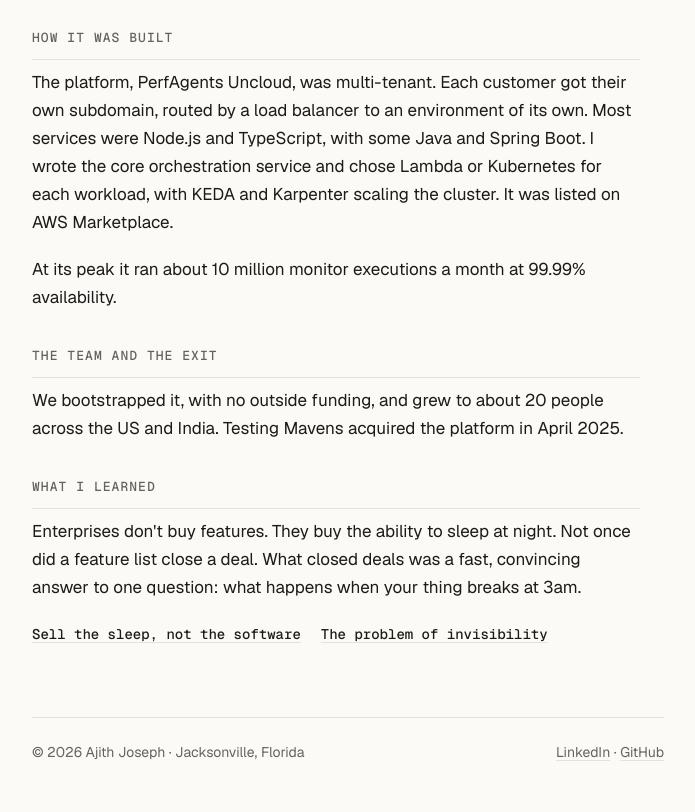
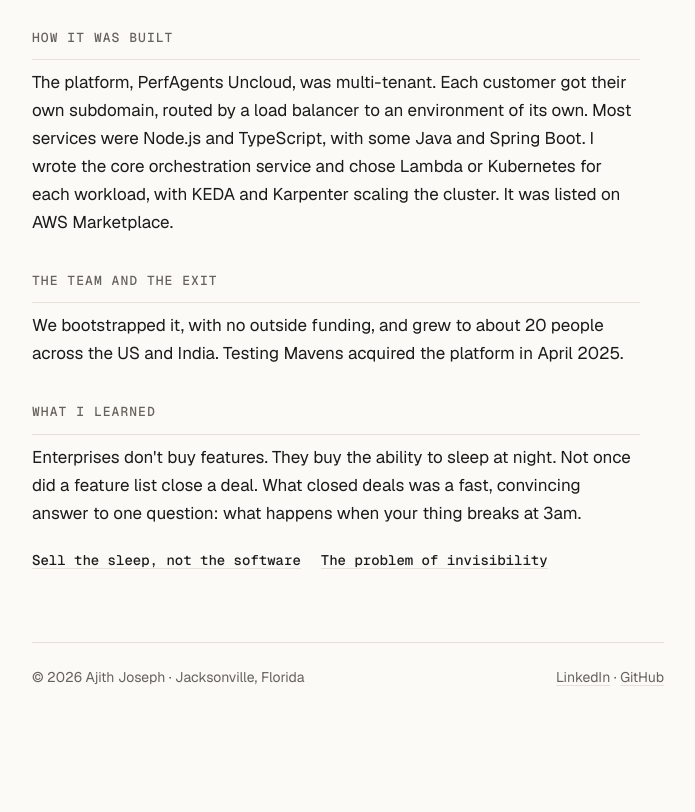
Before and after one commit to ajithjoseph/ajith.ai, a plain HTML site: page perfagents/index.html in a window 1280 px wide. Shown: the part 1165-1977 px from the top of the page, without its empty margins (292-987 px from the left). After the commit the page ends 1902 px from the top, so only its background shows below. Drawn offline with Linux system fonts and the light colour scheme.

Commit message:
Remove PerfAgents execution and availability figures

```diff
--- a/perfagents/index.html
+++ b/perfagents/index.html
@@ -114,7 +114,6 @@
 
   <h2>How it was built</h2>
   <p>The platform, PerfAgents Uncloud, was multi-tenant. Each customer got their own subdomain, routed by a load balancer to an environment of its own. Most services were Node.js and TypeScript, with some Java and Spring Boot. I wrote the core orchestration service and chose Lambda or Kubernetes for each workload, with KEDA and Karpenter scaling the cluster. It was listed on AWS Marketplace.</p>
-  <p>At its peak it ran about 10 million monitor executions a month at 99.99% availability.</p>
 
   <h2>The team and the exit</h2>
   <p>We bootstrapped it, with no outside funding, and grew to about 20 people across the US and India. Testing Mavens acquired the platform in April 2025.</p>
```
